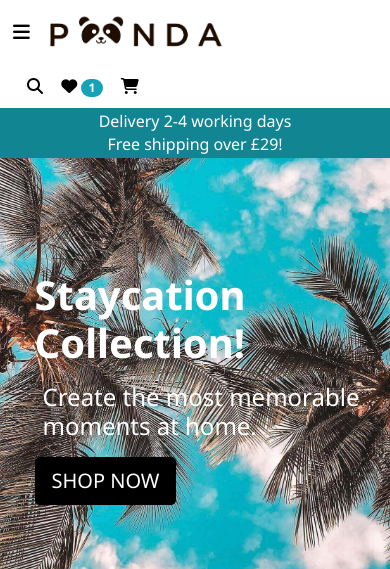
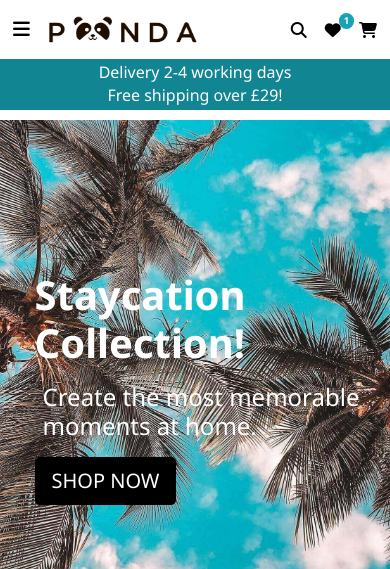
Before and after one commit to Nazulka/Poster-Panda, a Django app: page / in a window 390 px wide. Shown: the top 569 px of the page. Run offline with Django 3.2, Linux system fonts and the light colour scheme; a user stored in the database is signed in; tables that the repository leaves empty hold one stand-in row (values such as "Sample post"); grey boxes marked "Sample" are stand-in pictures; parts of the project's set-up code (start-up, migrations or seed data) failed here and were passed over; some libraries are stand-ins or nearby versions.

Commit message:
Adjust badge-pill CSS for mobile navbar

```diff
--- a/reviews/templates/reviews/includes/reviews.html
+++ b/reviews/templates/reviews/includes/reviews.html
@@ -15,7 +15,7 @@
             <div class="row">
                 {% for review in reviews %}
                 <div class="col-12">
-                    <div class="review-notification">
+                    <div class="review-notification px-2">
                         <h5 class="text-center font-weight-bold"></i>{{ review.rating }} / 5
                             {{ review.headline }}
                         </h5>
@@ -23,7 +23,7 @@
 
                         <p class="text-right text-muted">Submitted
                             <strong>{{ review.date_posted|date:"d-M-y" }}</strong></p>
-                        <p class="text-right text-muted">By <strong>{{ review.user }}</strong></p>
+                        <p class="text-right text-muted">By <strong><em>{{ review.user }}</em></strong></p>
                     </div>
                     {% if request.user == review.user or request.user.is_superuser %}
                     <div class="text-right my-2">
--- a/static/css/base.css
+++ b/static/css/base.css
@@ -88,10 +88,9 @@ body {
     background: #118592 !important;
 }
 .navbar-brand {
-    height: 4rem;
-    /* width: 10rem; */
+    height: 3.7rem;
+    max-width: 10rem;
     object-fit: contain;
-    vertical-align: center;
 }
 
 /* from Bulma */
@@ -337,39 +336,36 @@ input[name='q']::placeholder {
     overflow-x: hidden;
     overflow-y: auto;
 }
+
+/*-- Bag and wishlist count pill badges --*/
 .fa-shopping-cart {
     position: relative;
 }
-/* .badge-pill {
+.badge-pill {
     position: absolute;
     text-align: center;
     padding-left: 0;
     padding-right: 0;
+    width: 1.6em;
+    height: 1.6em;
+    font-size: 0.6em;
 }
 .bag-pill-mob {
-    width: 14px;
-    height: 16px;
-    top: 10px;
-    right: 16px;
+    top: 1.2em;
+    right: 1.6em;
 }
-/* .wishlist-pill-mob {
-    width: 14px;
-    height: 16px;
-    top: 10px;
-    right: 16px;
-} */
+.wishlist-pill-mob {
+    top: 1.4em;
+    right: 5.3em;
+}
 .bag-pill-lg {
-    width: 16px;
-    height: 16px;
-    top: 10px;
-    right: 5px;
+    top: 0.5em;
+    right: 3em;
 }
-/* .wishlist-pill-lg {
-    width: 16px;
-    height: 16px;
-    top: 2px;
-    right: 42px;
-} */
+.wishlist-pill-lg {
+    top: 0.8em;
+    right: 22em;
+}
 .subtitle {
     background-color: #eeeeee;
 }
--- a/templates/base.html
+++ b/templates/base.html
@@ -22,6 +22,7 @@
         integrity="sha512-tS3S5qG0BlhnQROyJXvNjeEM4UpMXHrQfTGmbQ1gKmelCxlSEBUaxhRBj/EFTzpbP4RVSrpEikbmdJobCvhE3g=="
         crossorigin="anonymous" referrerpolicy="no-referrer" />
     <link rel="stylesheet" type="text/css" href="{% static 'css/base.css' %}">
+
     {% endblock %}
 
     {% block extra_css %}
@@ -187,7 +188,6 @@
     {% block postload_js %}
     <script type="text/javascript">
         $('.toast').toast('show');
-
         $(".owl-carousel").owlCarousel({
             margin: 8,
             autoplay: true,
@@ -221,5 +221,4 @@
     {% endblock %}
 
 </body>
-
 </html>
--- a/templates/includes/mobile-top-header.html
+++ b/templates/includes/mobile-top-header.html
@@ -4,7 +4,7 @@
             <span class="hamburger"><i class="fas fa-bars"></i></span>
         </button>
         <a href="{% url 'home' %}">
-            <img class="nav-link navbar-brand d-inline-block pl-0" alt="brand-logo"
+            <img class="nav-link navbar-brand d-inline-block px-0" alt="brand-logo"
             src="{{ MEDIA_URL }}panda2.png">
         </a>
 
```
Also changed, not shown: home/templates/home/index.html (line endings or trailing spaces).
